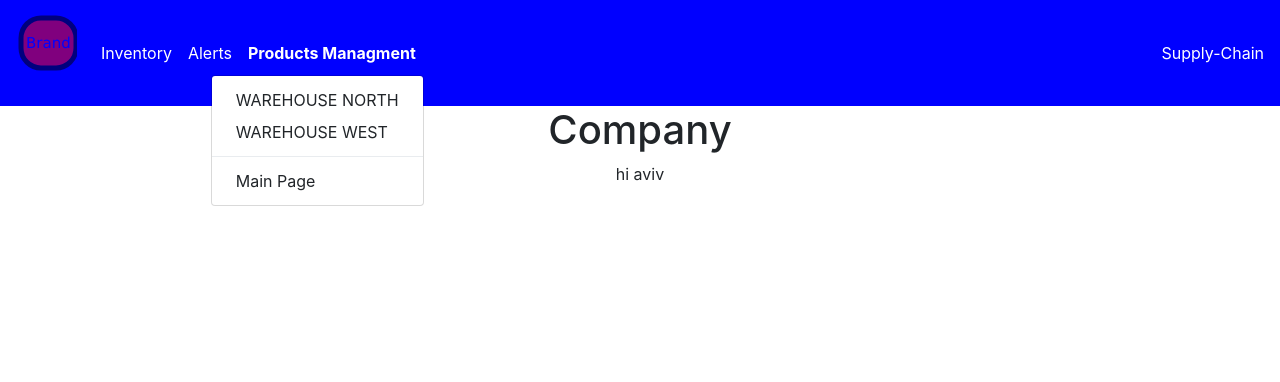
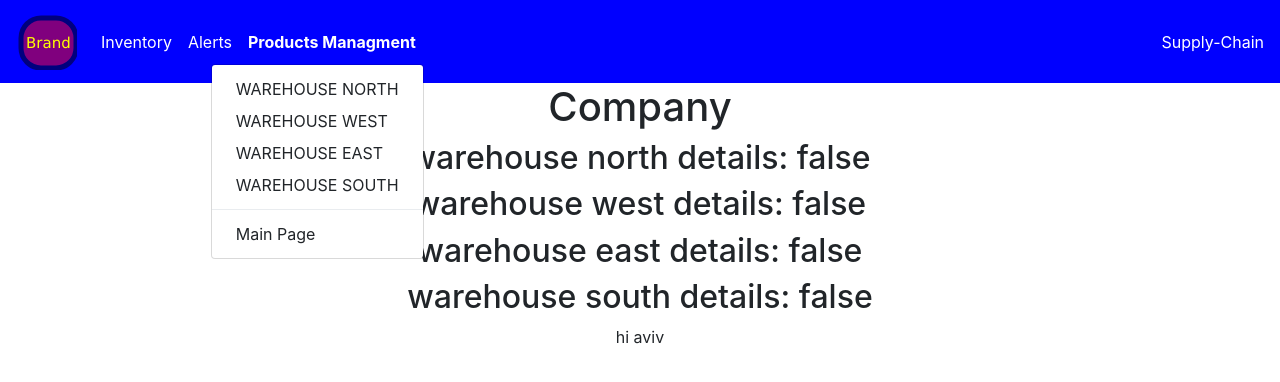
Before and after one commit to avivsab/supply-chain, a React (Create React App) app: page / in a window 1280 px wide. Both pictures are taken after a click on the link "Products Managment". Shown: the top 382 px of the page. Built offline with nearby package versions, Linux system fonts and the light colour scheme.

Commit message:
set dinamic content rendering for nav and prepare displaying WH details

```diff
--- a/src/components/Header.js
+++ b/src/components/Header.js
@@ -1,10 +1,28 @@
-import React from 'react'
+import React , { useState } from 'react'
+
 import CompanyNavbarBrand from './Navbar'
 export const Header = (params) => {
+    const [warehouses, setActive] = useState([
+        {name: 'north', active: false},
+        {name: 'west', active: false},
+        {name: 'east', active: false},
+        {name: 'south', active: false}
+    ])
+
    return (
     <div>
-    <CompanyNavbarBrand/>
+    <CompanyNavbarBrand warehouses={warehouses} passActiveWarehouse={setActive}/>
      <h1>Company</h1>
+     {console.log(warehouses)}
+         { warehouses.map(wh => {
+             return(
+
+                 <h2>warehouse {wh.name} details: {wh.active.toString()} </h2>
+
+                 )
+                })
+        }
+
     </div>
     )
 }
--- a/src/components/Logo.js
+++ b/src/components/Logo.js
@@ -2,10 +2,10 @@ import React from 'react'
 
 export default function Logo() {
   return (
-    <svg width="61" height="80">
+    <svg width="61" height="57">
       <rect x="5" y="5" rx="20" ry="20" width="55" height="50"
       style={{fill:'red',stroke:'black',strokeWidth:5,opacity:0.5}}  />
-          <text x="10" y="35" fontFamily="Verdana" fontSize="15" fill="blue">Brand</text>
+          <text x="10" y="35" fontFamily="Verdana" fontSize="15" fill="yellow">Brand</text>
       Sorry, your browser does not support inline SVG.
     </svg>
   )
--- a/src/components/Navbar.js
+++ b/src/components/Navbar.js
@@ -31,16 +31,35 @@ const Upper = styled.span`
 
 const CompanyNavbarBrand = (props) => {
   const [isOpen, setIsOpen] = useState(false);
+  const warehouses = props.warehouses
+  const exsistWarehouses = [];
+  warehouses.forEach((property, i) => exsistWarehouses[i] = property.name);
 
   const toggle = () => setIsOpen(!isOpen);
 
+  function activateWarehouse(warehouse) {
+
+    const wlength = warehouses.length;
+    for (let i = 0; i < wlength; ++i) {
+      warehouses[i].active = false;
+    }
+    if (warehouse === 'init') {
+      props.passActiveWarehouse([...warehouses])
+      return;
+    }
+    const activeWH = warehouses.find(wHouse => wHouse.name === warehouse)
+    const activeWarehouseIndex = warehouses.findIndex(wHouse => wHouse.name === warehouse);
+    activeWH.active = true;
+    warehouses.splice(activeWarehouseIndex, activeWH);
+    props.passActiveWarehouse([...warehouses]);
+  }
   return (
 
     <MainBlueNav>
 
       <Navbar light expand="md">
         <NavbarBrand href="/">
-         <Logo/>
+          <Logo />
 
         </NavbarBrand>
         <NavbarToggler onClick={toggle} />
@@ -60,18 +79,17 @@ const CompanyNavbarBrand = (props) => {
               </DropdownToggle>
 
               <DropdownMenu right>
-                <DropdownItem>
+                {exsistWarehouses.map((warehouse, i) => {
+                  return (
+                    <DropdownItem key={`warehouse${i}`} onClick={() => activateWarehouse(warehouse)}>
                       <Upper>
-                  warehouse north
+                        warehouse {warehouse}
                       </Upper>
                     </DropdownItem>
-                <DropdownItem>
-                <Upper>
-                  warehouse west
-              </Upper>
-                </DropdownItem>
+                  )
+                })}
                 <DropdownItem divider />
-                <DropdownItem>
+                <DropdownItem onClick={() => activateWarehouse('init')}>
                   Main Page
                 </DropdownItem>
               </DropdownMenu>
@@ -84,5 +102,4 @@ const CompanyNavbarBrand = (props) => {
   );
 }
 
-
 export default CompanyNavbarBrand;
```
Lines whose indentation alone changed are shown as unchanged.
